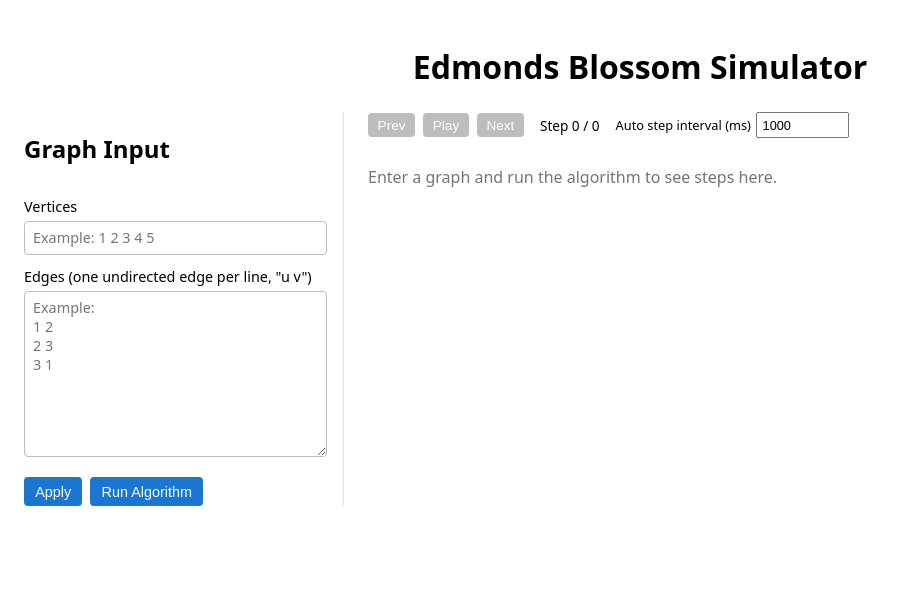
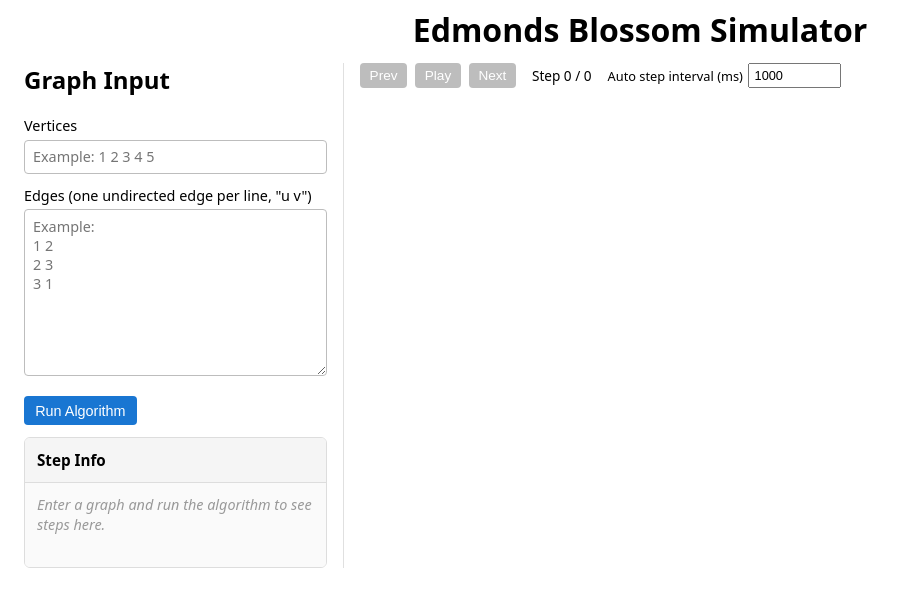
Before and after one commit to asingh772004/Edmond_Blossom_Simulation, a React (Vite) app in the folder edmonds_blossom/: page / in a window 1280 px wide. Shown: the top 606 px of the page, without its empty margins (0-906 px from the left). Built offline with nearby package versions, Linux system fonts and the light colour scheme.

Commit message:
Update to Visuals

```diff
--- a/edmonds_blossom/src/components/Controls.tsx
+++ b/edmonds_blossom/src/components/Controls.tsx
@@ -64,10 +64,11 @@ export const Controls: React.FC<ControlsProps> = ({
         Auto step interval (ms)
         <input
           type="number"
-          min={100}
+          min={0}
+          max={1000}
           value={intervalMs}
           onChange={e =>
-            onChangeInterval(Number(e.target.value) || 1000)
+            onChangeInterval(Number(e.target.value) || 0)
           }
         />
       </label>
--- a/edmonds_blossom/src/components/GraphInputForm.tsx
+++ b/edmonds_blossom/src/components/GraphInputForm.tsx
@@ -58,27 +58,17 @@ export const GraphInputForm: React.FC<GraphInputFormProps> = ({
     return result;
   };
 
-  const handleApply = () => {
+  const handleRunClick = () => {
     try {
       const vs = parseVertices(vertexText);
       const es = parseEdges(edgesText, vs);
       onChangeVertices(vs);
       onChangeEdges(es);
       setError(null);
+      onRun();
     } catch (e) {
       const err = e as Error;
       setError(err.message);
-    }
-  };
-
-  const handleRunClick = () => {
-    try {
-      handleApply();
-      if (!error) {
-        onRun();
-      }
-    } catch {
-      // error state already set in handleApply
     }
   };
 
@@ -111,9 +101,6 @@ export const GraphInputForm: React.FC<GraphInputFormProps> = ({
       {error && <div className="gif-error">{error}</div>}
 
       <div className="gif-buttons">
-        <button type="button" onClick={handleApply}>
-          Apply
-        </button>
         <button type="button" onClick={handleRunClick}>
           Run Algorithm
         </button>
--- a/edmonds_blossom/src/components_css/GraphInputForm.css
+++ b/edmonds_blossom/src/components_css/GraphInputForm.css
@@ -4,6 +4,10 @@
   display: flex;
   flex-direction: column;
   gap: 0.75rem;
+}
+
+.graph-input-form h2 {
+  margin: 0 0 0.5rem 0;
 }
 
 .gif-label {
--- a/edmonds_blossom/src/pages/SimulatorPage.tsx
+++ b/edmonds_blossom/src/pages/SimulatorPage.tsx
@@ -56,6 +56,25 @@ export const SimulatorPage: React.FC = () => {
             onChangeEdges={setEdges}
             onRun={handleRun}
           />
+          {currentStep ? (
+            <div className="step-info">
+              <div className="step-info-header">
+                Step {currentStep.id}
+              </div>
+              <div className="step-info-content">
+                {currentStep.description}
+              </div>
+            </div>
+          ) : (
+            <div className="step-info">
+              <div className="step-info-header">
+                Step Info
+              </div>
+              <div className="step-info-content step-placeholder">
+                Enter a graph and run the algorithm to see steps here.
+              </div>
+            </div>
+          )}
         </div>
 
         <div className="simulator-right">
@@ -77,18 +96,8 @@ export const SimulatorPage: React.FC = () => {
             onChangeInterval={setIntervalMs}
           />
 
-          {currentStep ? (
-            <>
-              <GraphView step={currentStep} />
-              <div className="step-description">
-                <strong>Step {currentStep.id}:</strong>{' '}
-                {currentStep.description}
-              </div>
-            </>
-          ) : (
-            <div className="step-placeholder">
-              Enter a graph and run the algorithm to see steps here.
-            </div>
+          {currentStep && (
+            <GraphView step={currentStep} />
           )}
         </div>
       </div>
--- a/edmonds_blossom/src/pages_css/SimulatorPage.css
+++ b/edmonds_blossom/src/pages_css/SimulatorPage.css
@@ -1,42 +1,62 @@
 /* src/pages_css/SimulatorPage.css */
 
 .simulator-page {
-  padding: 1.5rem;
+  padding: 0.5rem 1.5rem 1.5rem;
   font-family: system-ui, -apple-system, BlinkMacSystemFont, 'Segoe UI',
     sans-serif;
 }
 
 .simulator-title {
   text-align: center;
-  margin-bottom: 1.5rem;
+  margin: 0 0 0.75rem;
 }
 
 .simulator-layout {
   display: grid;
   grid-template-columns: 320px 1fr;
-  gap: 1.5rem;
+  gap: 1rem;
+  max-height: calc(100vh - 120px);
 }
 
 .simulator-left {
   border-right: 1px solid #e0e0e0;
   padding-right: 1rem;
+  display: flex;
+  flex-direction: column;
+  overflow-y: auto;
 }
 
 .simulator-right {
   display: flex;
   flex-direction: column;
   gap: 1rem;
+  overflow: hidden;
 }
 
-.step-description {
+.step-info {
   margin-top: 0.75rem;
-  padding: 0.5rem 0.75rem;
+  border: 1px solid #ddd;
+  border-radius: 6px;
+  overflow: hidden;
+}
+
+.step-info-header {
   background-color: #f5f5f5;
-  border-radius: 4px;
+  padding: 0.75rem;
+  font-weight: 600;
+  border-bottom: 1px solid #ddd;
+  font-size: 0.95rem;
+}
+
+.step-info-content {
+  padding: 0.75rem;
+  background-color: #fafafa;
+  min-height: 60px;
   font-size: 0.9rem;
+  line-height: 1.4;
 }
 
 .step-placeholder {
-  margin-top: 0.75rem;
-  color: #757575;
+  color: #999;
+  font-style: italic;
 }
```
